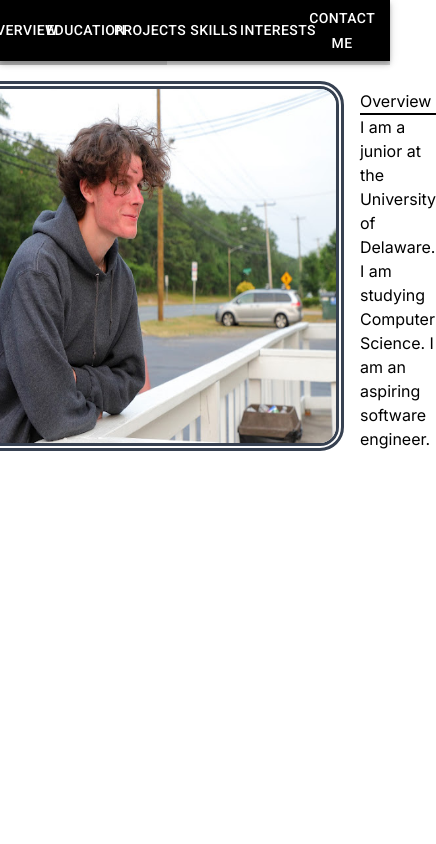
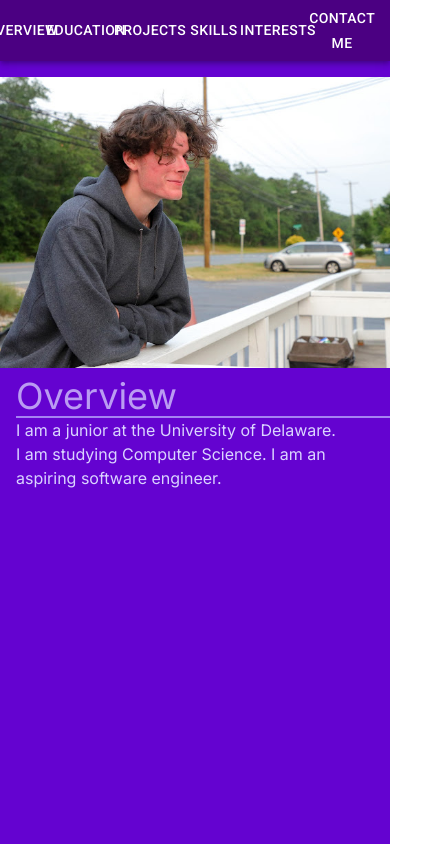
Before and after one commit to pkstoy13/SWE-Portfolio, a Next.js app: page / in a window 390 px wide. Shown: the whole page, 436 px wide, since content can reach past the window. Built offline with nearby package versions, Linux system fonts and the light colour scheme.

Commit message:
improving responsiveness

```diff
--- a/src/app/nav/page.tsx
+++ b/src/app/nav/page.tsx
@@ -8,9 +8,11 @@ import Button from "@mui/material/Button";
 export default function ButtonAppBar() {
   return (
     <Box sx={{ flexGrow: 1 }}>
-      <AppBar position="static" sx={{ bgcolor: "black" }}>
+      <AppBar position="static" sx={{ bgcolor: "indigo" }}>
         <Toolbar component="div" sx={{ justifyContent: "end" }}>
-          <Button color="inherit">Overview</Button>
+          <Button className="hidden sm:block" color="inherit">
+            Overview
+          </Button>
           <Button color="inherit">Education</Button>
           <Button color="inherit">Projects</Button>
           <Button color="inherit">Skills</Button>
--- a/src/app/overview/page.tsx
+++ b/src/app/overview/page.tsx
@@ -1,19 +1,19 @@
 import Image from "next/image";
+import Box from "@mui/material/Box";
 
 export default function Overview() {
   return (
-    <div>
-      <div className="flex justify-center mx-auto mt-4">
+    <div className="flex flex-col lg:flex-row justify-center lg:items-start items-center mt-4">
       <Image
         src={require("../assets/side_pic.jpg")}
-          width={400}
+        width={600}
         height={300}
         alt="Profile Picture"
-          className="border-8 border-double border-gray-700 rounded-3xl"
+        className=""
       />
       <div className="ml-4 mt-2">
-          <div className="  border-b-2 border-black">
-            <p>Overview</p>
+        <div className=" animate-pulse border-b-2 border-black-russian-200">
+          <p className="text-4xl">Overview</p>
         </div>
         <p>
           I am a junior at the University of Delaware. <br />I am studying
@@ -21,6 +21,5 @@ export default function Overview() {
         </p>
       </div>
     </div>
-    </div>
   );
 }
--- a/src/app/page.tsx
+++ b/src/app/page.tsx
@@ -1,13 +1,13 @@
 import Image from "next/image";
 import ButtonAppBar from "./nav/page";
-import LinearColor from "./loading/page";
+//import LinearColor from "./loading/page";
 import Overview from "./overview/page";
 
 export default function Home() {
   return (
-    <div>
+    <div className="bg-black-russian-800 h-screen text-black-russian-100">
       <ButtonAppBar />
-      <LinearColor />
+      {/*<LinearColor />*/}
       <Overview />
     </div>
   );
--- a/tailwind.config.js
+++ b/tailwind.config.js
@@ -9,7 +9,24 @@ module.exports = {
     "./src/**/*.{js,ts,jsx,tsx,mdx}",
   ],
   theme: {
-    extend: {},
+    extend: {
+      colors: {
+        "black-russian": {
+          DEFAULT: "#eae7ff",
+          50: "#eae7ff",
+          100: "#dad4ff",
+          200: "#bdb1ff",
+          300: "#9b83ff",
+          400: "#8652ff",
+          500: "#7d2bff",
+          600: "#7e08ff",
+          700: "#7b00ff",
+          800: "#6403d0",
+          900: "#510da2",
+          950: "#0c0217",
+        },
+      },
+    },
   },
   plugins: [],
 };
```
Lines whose indentation alone changed are shown as unchanged.
